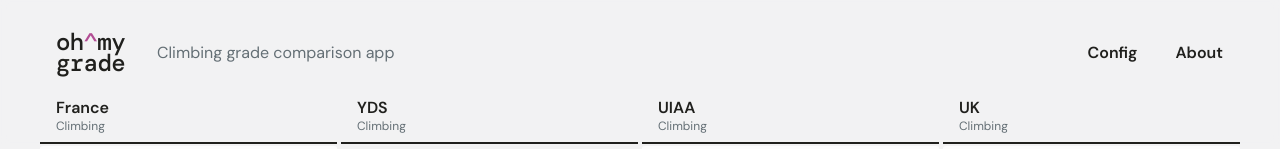
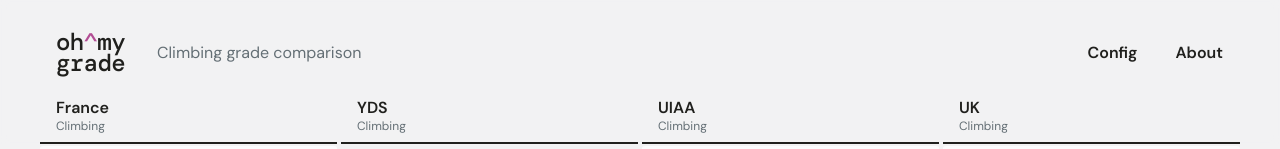
Before and after one commit to adamplesnik/ohmygrade, a React (Vite) app: page / in a window 1280 px wide. Shown: the top 149 px of the page. Built offline with nearby package versions, Linux system fonts and the light colour scheme.

Commit message:
Update copy

```diff
--- a/index.html
+++ b/index.html
@@ -3,7 +3,7 @@
   <head>
     <meta charset="UTF-8" />
     <meta name="viewport" content="width=device-width, initial-scale=1.0, minimum-scale=1.0" />
-    <title>ohmygrade * Crazy simple climbing grade comparator</title>
+    <title>ohmygrade * Climbing grade comparison</title>
     <link rel="apple-touch-icon" sizes="57x57" href="/apple-icon-57x57.png" />
     <link rel="apple-touch-icon" sizes="60x60" href="/apple-icon-60x60.png" />
     <link rel="apple-touch-icon" sizes="72x72" href="/apple-icon-72x72.png" />
--- a/package.json
+++ b/package.json
@@ -2,7 +2,7 @@
   "name": "ohmygrade",
   "author": "Adam Plesnik",
   "homepage": "https://ohmygrade.app",
-  "description": "An app for comparing climbing grades across systems. Meant to be fast and actually useful for climbers.",
+  "description": "Climbing grade comparison",
   "private": true,
   "version": "0.0.1",
   "type": "module",
--- a/public/locales/en/translation.json
+++ b/public/locales/en/translation.json
@@ -1,5 +1,5 @@
 {
-  "title": "Climbing grade comparison app",
+  "title": "Climbing grade comparison",
   "type": {
     "boulder": "Bouldering",
     "climb": "Climbing"
@@ -8,11 +8,11 @@
     "buttonValue": "Config",
     "title": "Config",
     "desc": "Select grade systems to appear in the table. Changes are saved automatically.",
-    "soon": "Boulders grades coming soon!"
+    "soon": "Boulder grades coming soon!"
   },
   "about": {
     "buttonValue": "About",
-    "desc": "A simple tool for comparing climbing grades across systems.",
+    "desc": "A simple tool to compare climbing and bouldering grades across systems.",
     "developed": "Designed and developed",
     "by": "by",
     "data": "Data sources"
```
